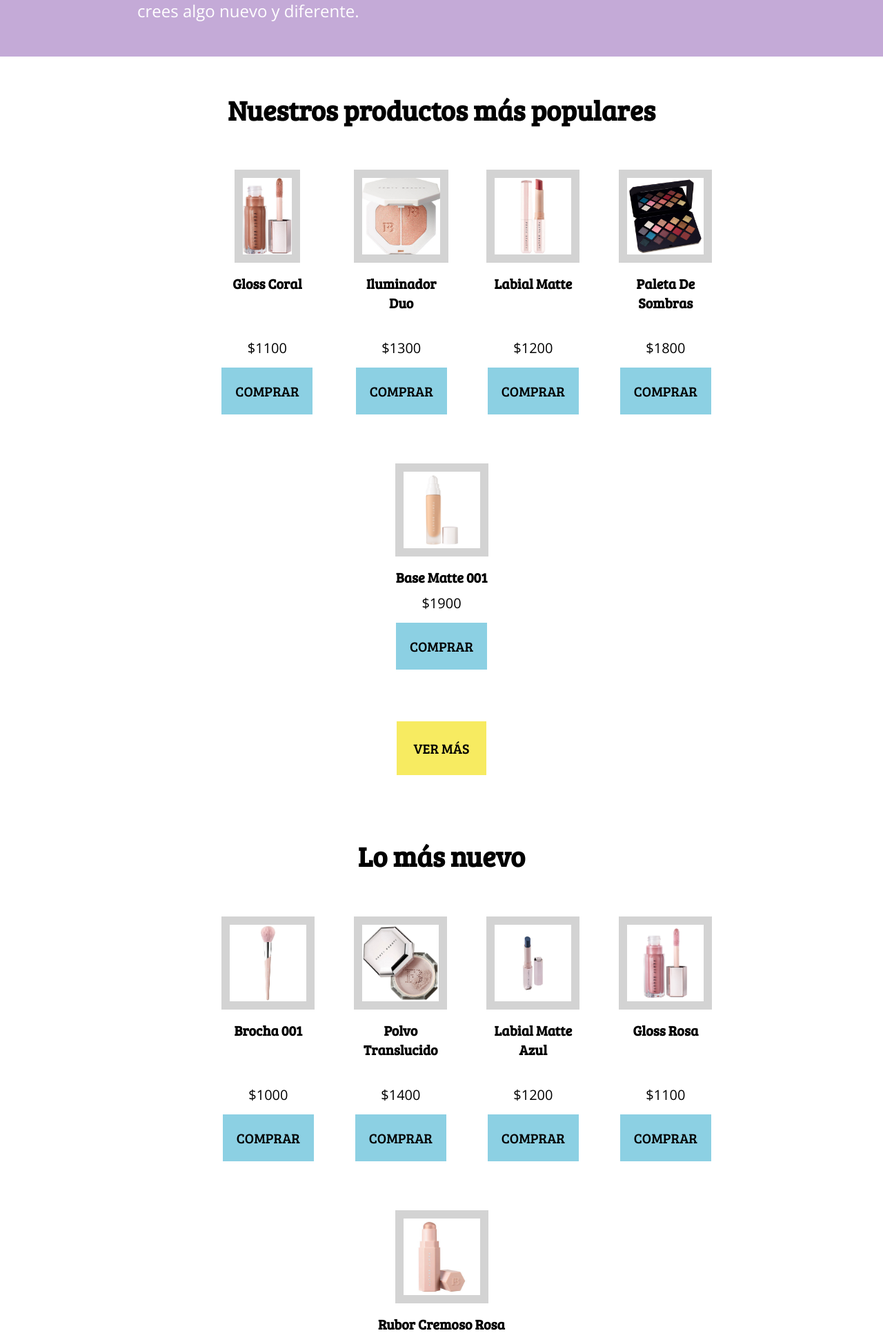
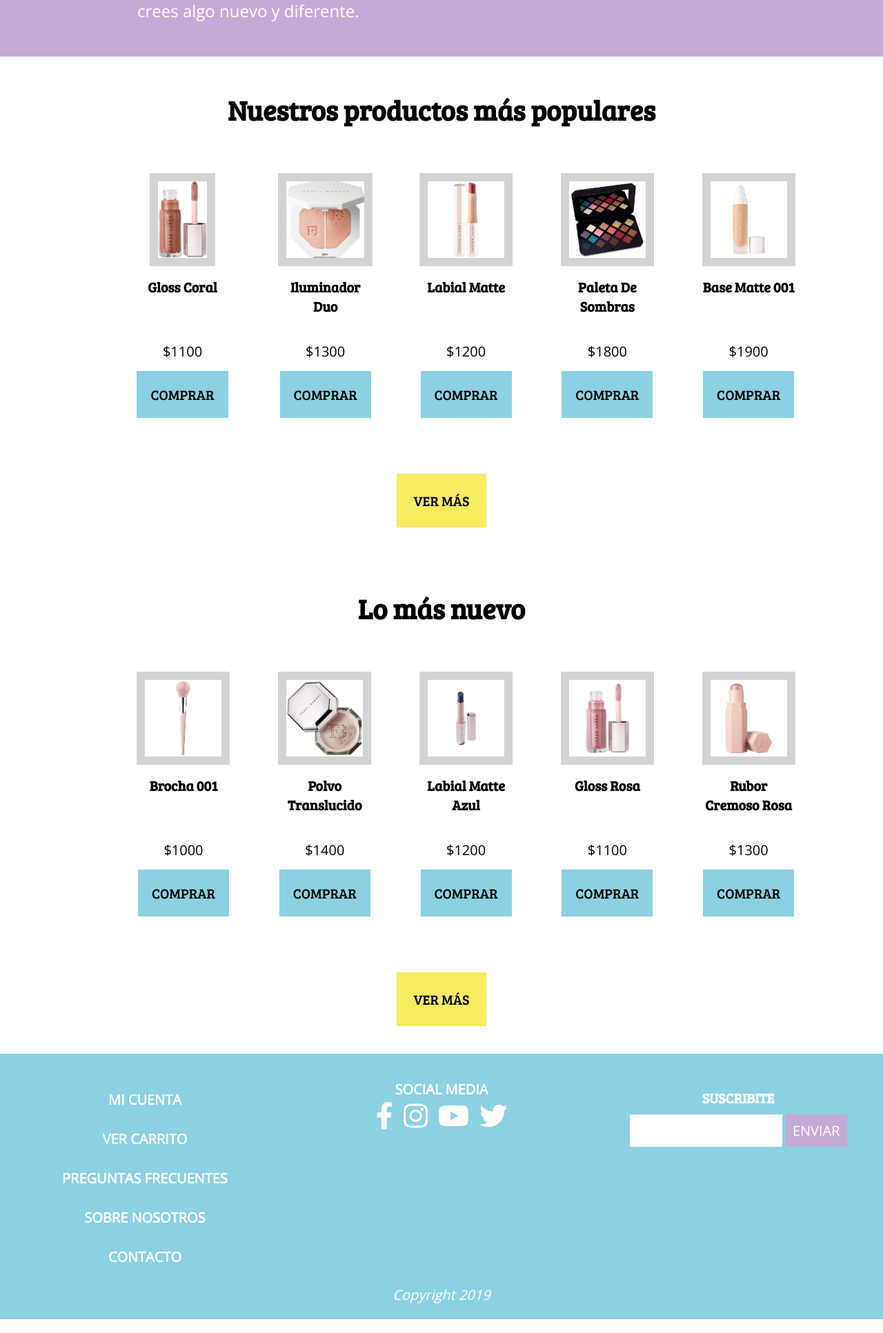
Before and after one commit to jessica-galvan/E-Commerce, a PHP site: page / in a window 1280 px wide. Shown: the part 1051-2984 px from the top of the page at 69% size. Run offline with PHP 8.4, Linux system fonts and the light colour scheme; some libraries are stand-ins or nearby versions.

Commit message:
Fix Tamaño Caja Productos
Lo que dice en el titulo.

```diff
--- a/css/product.css
+++ b/css/product.css
@@ -59,7 +59,7 @@
 
 @media (min-width: 992px) { /*DESKTOP*/
   .products {
-    margin: 0 20%;
+    margin: 0 10%;
   }
 
   /*PRODUCT: cada producto*/
--- a/index.php
+++ b/index.php
@@ -29,6 +29,8 @@
 
         <!--Main Cointainer-->
         <main class="main-container">
+
+          <!--SECCION INTRODUCCION/BANNER-->
           <section class="main-photo">
             <div class="banner">
               <img src="img/banner-example.jpg" alt="Banner de Make Up">
```
